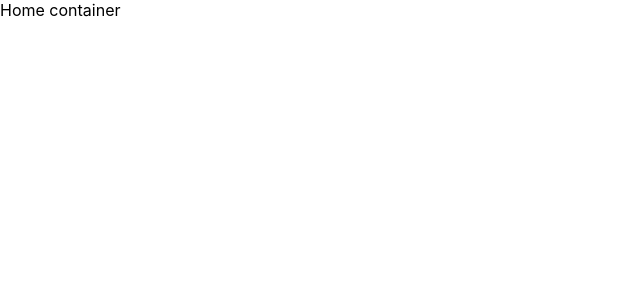
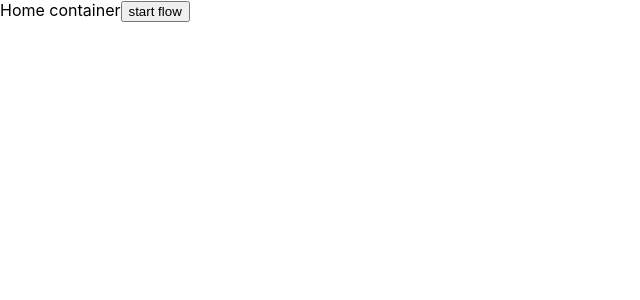
Before and after one commit to nicokurogane/oauth2-example-frontend, a React (Create React App) app: page / in a window 1280 px wide. Shown: the top 300 px of the page, without its empty margins (0-640 px from the left). Built offline with nearby package versions, Linux system fonts and the light colour scheme.

Commit message:
✨ Adds page to start auth flow

```diff
--- a/src/pages/home/Home.js
+++ b/src/pages/home/Home.js
@@ -1,7 +1,24 @@
 import React from "react";
+import { getAuthorize } from "../../api/apiClient";
 
 const Home = () => {
-  return <div className="home-container">Home container</div>;
+  const handleAuthorization = () => {
+    getAuthorize()
+      .then((response) => {
+        const { data } = response;
+        window.location.href = data.url;
+      })
+      .catch((error) => {
+        console.log(error);
+      });
+  };
+
+  return (
+    <div className="home-container">
+      Home container
+      <button onClick={handleAuthorization}>start flow</button>
+    </div>
+  );
 };
 
 export default Home;
```
